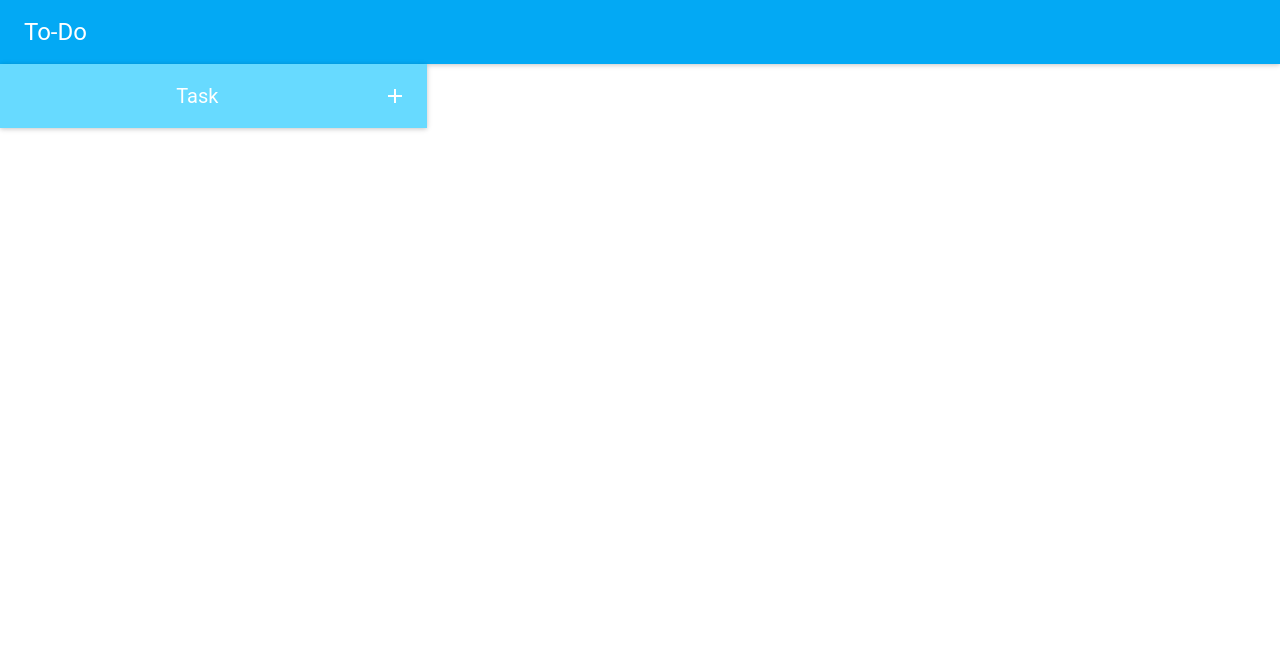
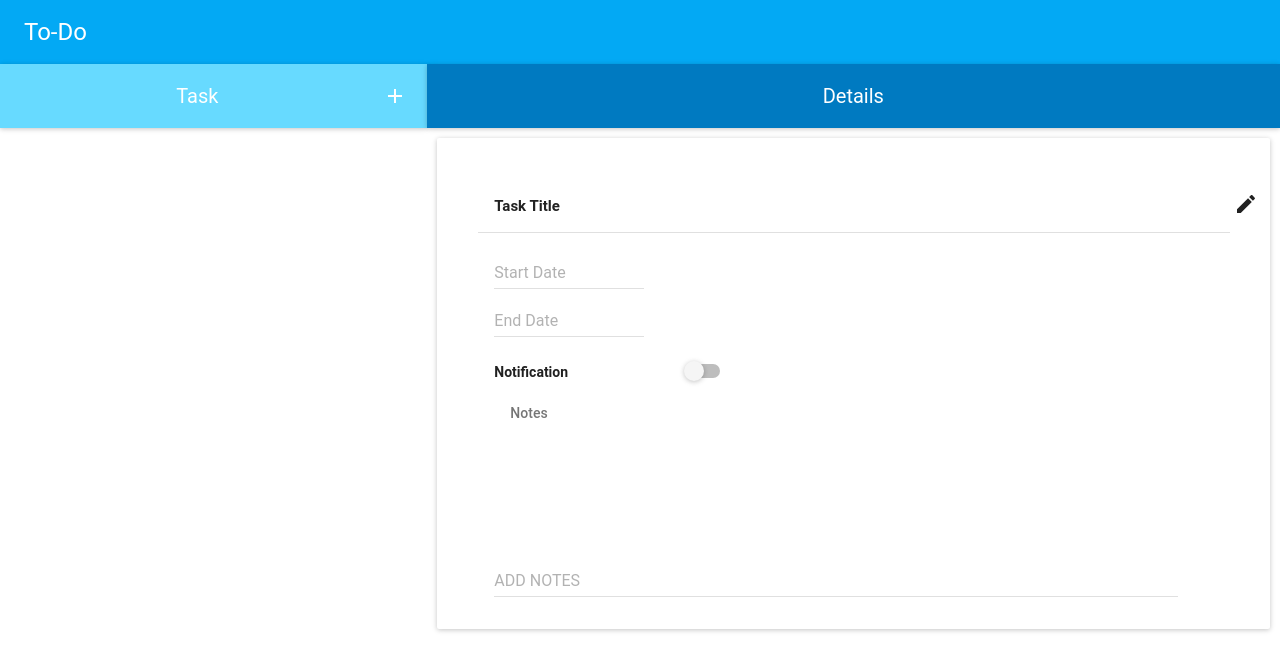
Before and after one commit to amanshu-kataria/to-do-react, a React (Create React App) app: page / in a window 1280 px wide. Shown: the top 670 px of the page. Built offline with nearby package versions, Linux system fonts and the light colour scheme.

Commit message:
Added details panel.

```diff
--- a/src/App.js
+++ b/src/App.js
@@ -7,6 +7,7 @@ import MuiThemeProvider from "material-ui/styles/MuiThemeProvider";
 import AppBar from "material-ui/AppBar";
 import ToDoList from "./toDoList";
 import Snackbar from "material-ui/Snackbar";
+import DetailsPanel from "./detailsPanel.js";
 
 class App extends Component {
   constructor(props) {
@@ -45,7 +46,9 @@ class App extends Component {
             <Col xs={4} md={4} className="noPadding">
               <ToDoList onAddTask={this.openSnackbar} />
             </Col>
-            <Col xs={8} md={8} className="noPadding" />
+            <Col xs={8} md={8} className="noPadding">
+              <DetailsPanel />
+            </Col>
           </Row>
           <Snackbar
             open={this.state.snackbarOpen}
--- /dev/null
+++ b/src/detailsPanel.css
@@ -0,0 +1,7 @@
+.wrapper {
+  margin: 10px;
+}
+
+.editIcon {
+  float: right;
+}
--- /dev/null
+++ b/src/detailsPanel.js
@@ -0,0 +1,89 @@
+import React, { Component } from "react";
+import "react-bootstrap/dist/react-bootstrap.min.js";
+import "bootstrap/dist/css/bootstrap.min.css";
+import AppBar from "material-ui/AppBar";
+import "./detailsPanel.css";
+import { Card, CardHeader, CardText } from "material-ui/Card";
+import IconButton from "material-ui/IconButton";
+import ModeEdit from "material-ui/svg-icons/editor/mode-edit";
+import DatePicker from "material-ui/DatePicker";
+import Toggle from "material-ui/Toggle";
+import Divider from "material-ui/Divider";
+import TextField from "material-ui/TextField";
+import Subheader from "material-ui/Subheader";
+
+class DetailsPanel extends Component {
+  render() {
+    const styles = {
+      cardStyle: {
+        paddingTop: "5%",
+        paddingLeft: "5%"
+      },
+      datePicker: {
+        width: 150
+      },
+      toggle: {
+        maxWidth: "30%",
+        marginTop: 15
+      },
+      divider: {
+        marginRight: "5%"
+      },
+      title: {
+        fontWeight: "bold"
+      }
+    };
+
+    return (
+      <div>
+        <AppBar
+          className="app-bar"
+          title="Details"
+          style={{ backgroundColor: "#007ac1" }}
+          titleStyle={{ fontSize: 20 }}
+          showMenuIconButton={false}
+        />
+        <div class="wrapper">
+          <Card style={styles.cardStyle}>
+            <IconButton
+              className="editIcon"
+              tooltip="Edit"
+              tooltipPosition="bottom-left"
+              touch={true}
+            >
+              <ModeEdit />
+            </IconButton>
+            <CardHeader title="Task Title" style={styles.title} />
+            <Divider style={styles.divider} />
+            <CardText>
+              <DatePicker
+                textFieldStyle={styles.datePicker}
+                hintText="Start Date"
+              />
+              <DatePicker
+                textFieldStyle={styles.datePicker}
+                hintText="End Date"
+              />
+              <Toggle
+                label="Notification"
+                style={styles.toggle}
+                labelStyle={{ fontWeight: 600 }}
+              />
+
+              <Subheader>Notes</Subheader>
+              <TextField
+                hintText="ADD NOTES"
+                multiLine
+                rows="6"
+                rowsMax="6"
+                style={{ width: "90%" }}
+              />
+            </CardText>
+          </Card>
+        </div>
+      </div>
+    );
+  }
+}
+
+export default DetailsPanel;
```
